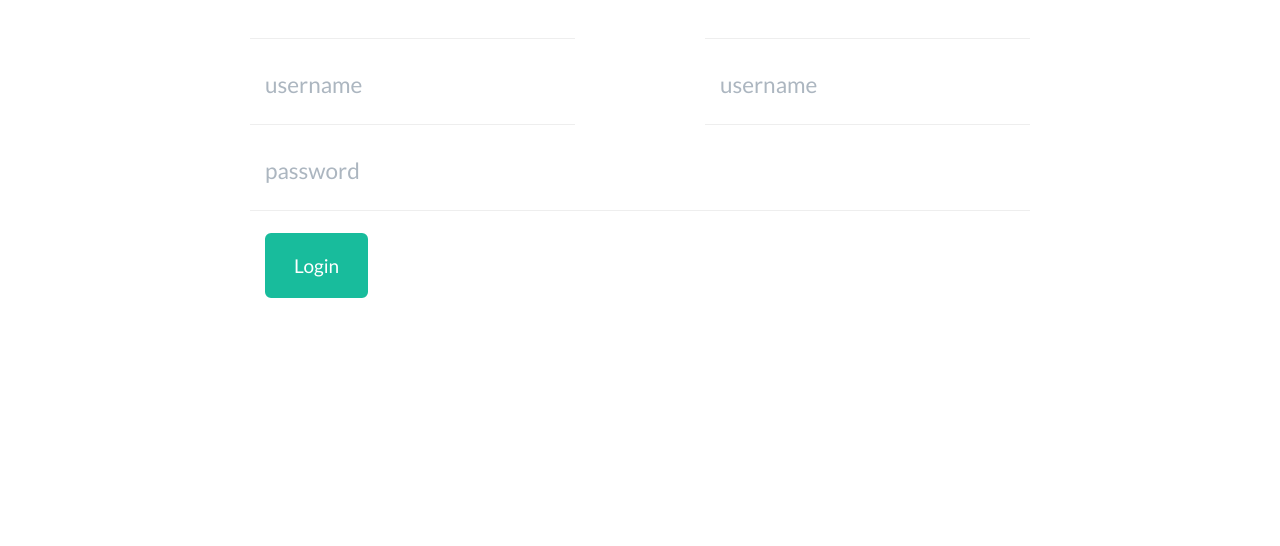
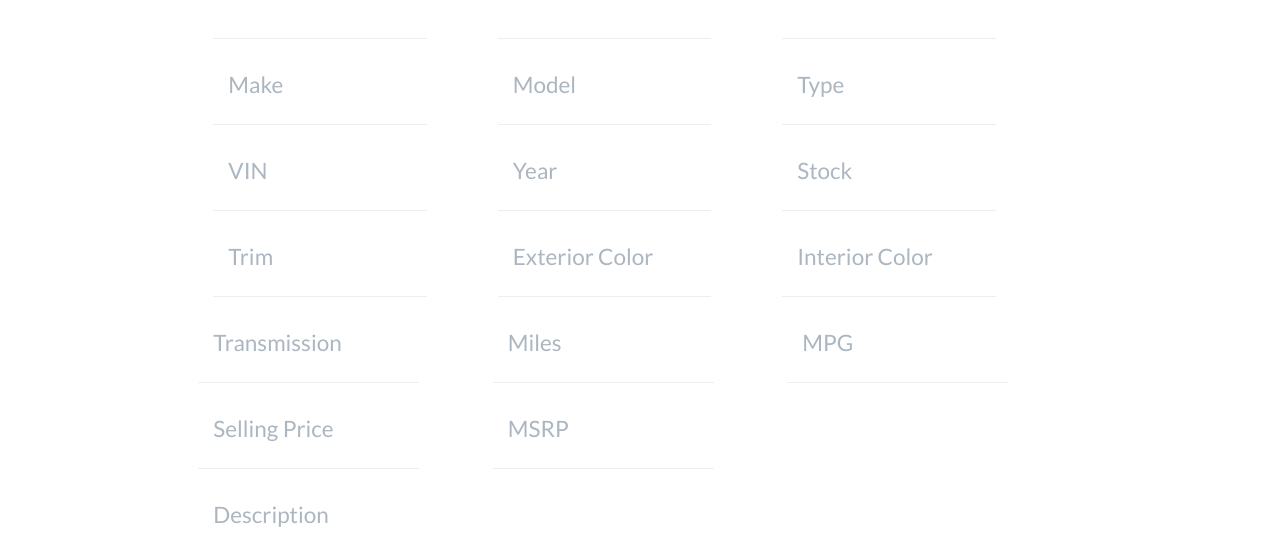
Before and after one commit to kavyagundavaram/sfchronicleweb, a plain HTML site: page addcar.html in a window 1280 px wide. Shown: the part 254-800 px from the top of the page. Drawn offline with nearby package versions, Linux system fonts and the light colour scheme.

Commit message:
add car page that allows people to add car

```diff
--- a/addcar.html
+++ b/addcar.html
@@ -72,7 +72,7 @@
 
   <!-- Contact Section -->
   <section id="signup">
-    <div class="container">
+    <div class="container-fluid">
       <div class="row">
         <div class="col-lg-12 text-center">
           <h2>Add a Car</h2>
@@ -87,32 +87,126 @@
           <!-- The form should work on most web servers, but if the form is not working you may need to configure your web server differently. -->
           <form name="sentMessage" id="contactForm" novalidate>
             <div class="row control-group">
-              <div class="form-group col-xs-5 floating-label-form-group controls">
-                <label>Name</label>
-                <input type="text" class="form-control" placeholder="username" id="name" required data-validation-required-message="Please enter your name.">
+              <div class="form-group col-xs-3 floating-label-form-group controls">
+                <label>Make</label>
+                <input type="text" class="form-control" placeholder="Make" id="name" required data-validation-required-message="Please enter your name.">
                 <p class="help-block text-danger"></p>
               </div>
 
-              <div class="col-xs-2"></div>
+              <div class="col-xs-1"></div>
 
-              <div class="form-group col-xs-5 floating-label-form-group controls">
-                <label>Name</label>
-                <input type="text" class="form-control" placeholder="username" id="name" required data-validation-required-message="Please enter your name.">
+              <div class="form-group col-xs-3 floating-label-form-group controls">
+                <label>Model</label>
+                <input type="text" class="form-control" placeholder="Model" id="name" required data-validation-required-message="Please enter your name.">
+                <p class="help-block text-danger"></p>
+              </div>
+            <div class="col-xs-1"> </div>
+            <div class="form-group col-xs-3 floating-label-form-group controls">
+                <label>Type</label>
+                <input type="text" class="form-control" placeholder="Type" id="name" required data-validation-required-message="Please enter your name.">
                 <p class="help-block text-danger"></p>
               </div>
             </div>
             <div class="row control-group">
-              <div class="form-group col-xs-12 floating-label-form-group controls">
-                <label>Password</label>
-                <input type="email" class="form-control" placeholder="password" id="email" required data-validation-required-message="Please enter your password.">
+              <div class="form-group col-xs-3 floating-label-form-group controls">
+                <label>VIN</label>
+                <input type="text" class="form-control" placeholder="VIN" id="name" required data-validation-required-message="Please enter your name.">
                 <p class="help-block text-danger"></p>
               </div>
+
+              <div class="col-xs-1"></div>
+
+              <div class="form-group col-xs-3 floating-label-form-group controls">
+                <label>Year</label>
+                <input type="text" class="form-control" placeholder="Year" id="name" required data-validation-required-message="Please enter your name.">
+                <p class="help-block text-danger"></p>
+              </div>
+            <div class="col-xs-1"> </div>
+            <div class="form-group col-xs-3 floating-label-form-group controls">
+                <label>Stock</label>
+                <input type="text" class="form-control" placeholder="Stock" id="name" required data-validation-required-message="Please enter your name.">
+                <p class="help-block text-danger"></p>
+              </div>
+            </div>
+            <div class="row control-group">
+              <div class="form-group col-xs-3 floating-label-form-group controls">
+                <label>Trim</label>
+                <input type="text" class="form-control" placeholder="Trim" id="name" required data-validation-required-message="Please enter your name.">
+                <p class="help-block text-danger"></p>
+              </div>
+
+              <div class="col-xs-1"></div>
+
+              <div class="form-group col-xs-3 floating-label-form-group controls">
+                <label>Exterior Color</label>
+                <input type="text" class="form-control" placeholder="Exterior Color" id="name" required data-validation-required-message="Please enter your name.">
+                <p class="help-block text-danger"></p>
+              </div>
+            <div class="col-xs-1"> </div>
+            <div class="form-group col-xs-3 floating-label-form-group controls">
+                <label>Interior Color</label>
+                <input type="text" class="form-control" placeholder="Interior Color" id="name" required data-validation-required-message="Please enter your name.">
+                <p class="help-block text-danger"></p>
+              </div>
+              <div class="row control-group">
+              <div class="form-group col-xs-3 floating-label-form-group controls">
+                <label>Transmission</label>
+                <input type="text" class="form-control" placeholder="Transmission" id="name" required data-validation-required-message="Please enter your name.">
+                <p class="help-block text-danger"></p>
+              </div>
+
+              <div class="col-xs-1"></div>
+
+              <div class="form-group col-xs-3 floating-label-form-group controls">
+                <label>Miles</label>
+                <input type="text" class="form-control" placeholder="Miles" id="name" required data-validation-required-message="Please enter your name.">
+                <p class="help-block text-danger"></p>
+              </div>
+            <div class="col-xs-1"> </div>
+            <div class="form-group col-xs-3 floating-label-form-group controls">
+                <label>MPG</label>
+                <input type="text" class="form-control" placeholder="MPG" id="name" required data-validation-required-message="Please enter your name.">
+                <p class="help-block text-danger"></p>
+              </div>
+            </div>
+              <div class="row control-group">
+              <div class="form-group col-xs-3 floating-label-form-group controls">
+                <label>Selling Price</label>
+                <input type="text" class="form-control" placeholder="Selling Price" id="name" required data-validation-required-message="Please enter your name.">
+                <p class="help-block text-danger"></p>
+              </div>
+
+              <div class="col-xs-1"></div>
+
+              <div class="form-group col-xs-3 floating-label-form-group controls">
+                <label>MSRP</label>
+                <input type="text" class="form-control" placeholder="MSRP" id="name" required data-validation-required-message="Please enter your name.">
+                <p class="help-block text-danger"></p>
+              </div>
+            <div class="col-xs-1"> </div>
+            </div>
+            <div class="row control-group">
+            <div class="form-group col-xs-6 floating-label-form-group controls">
+                <label>Description</label>
+                <input type="text" class="form-control" placeholder="Description" id="name" required data-validation-required-message="Please enter your name.">
+                <p class="help-block text-danger"></p>
+              </div>
+              </div>
+              <div class="row control-group">
+            <div class="form-group col-xs-6 floating-label-form-group controls">
+                <label>Images</label>
+                <input type="text" class="form-control" placeholder="Images" id="name" required data-validation-required-message="Please enter your name.">
+                <p class="help-block text-danger"></p>
+              </div>
+              </div>
+            </div>
+            </div>
             </div>
             <br>
             <div id="success"></div>
             <div class="row">
               <div class="form-group col-xs-12">
-                <button href= "gridview.html" type="submit" class="btn btn-success btn-lg">Login</button>
+                <button href= "gridview.html" type="submit" class="btn btn-success btn-lg">Submit</button>
               </div>
             </div>
           </form>
```
